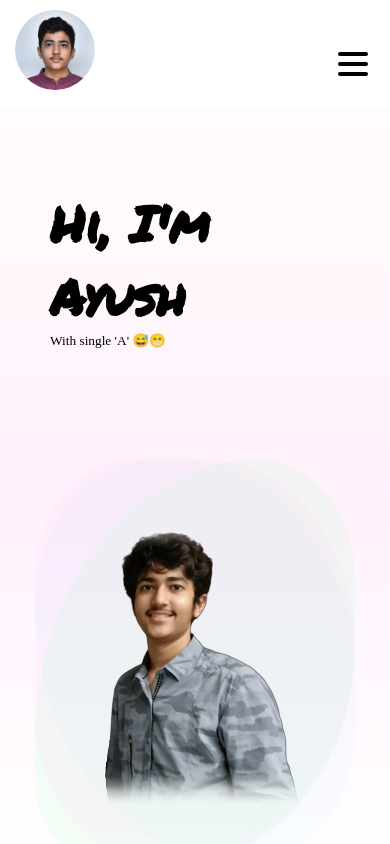
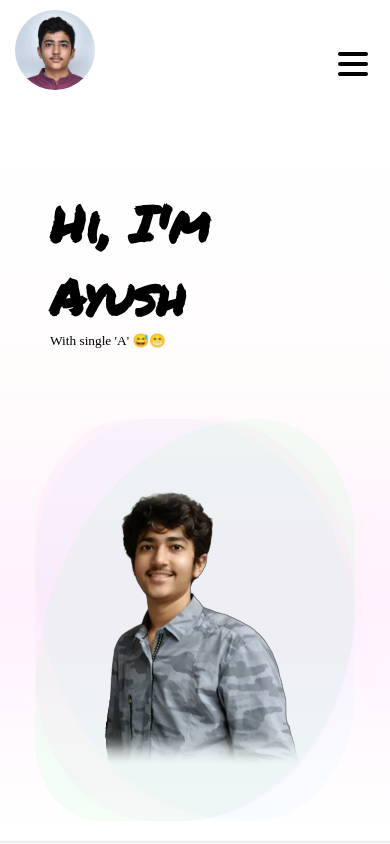
Before and after one commit to Ayush181005/Portfolio-Frontend, a React (Create React App) app: page / in a window 390 px wide. Shown: the top 844 px of the page. Built offline with nearby package versions, Linux system fonts and the light colour scheme; no server answers; a web font is replaced by a local one.

Commit message:
Design Changes

```diff
--- a/src/components/CardComponent/Card.css
+++ b/src/components/CardComponent/Card.css
@@ -1,4 +1,4 @@
-.portfolio-card {
+.card {
     width: 30%;
     text-align: center;
     display: inline-block;
@@ -7,13 +7,18 @@
     margin-right: 30px;
     margin-top: 10px;
     cursor: default;
+    border-radius: 5px 5px 0 0;
 }
 
-a .portfolio-card {
+.card.bottomRounded {
+    border-radius: 5px !important;
+}
+
+a .card {
     cursor: pointer;
 }
 
-.portfolio-card img {
+.card img {
     max-height: 200px;
     height: 100%;
     border-radius: 5px;
@@ -23,7 +28,7 @@ a .portfolio-card {
     max-width: 100%;
 }
 
-.portfolio-text {
+.card-text {
     margin: auto;
     position: absolute;
     top: 50%;
@@ -37,36 +42,47 @@ a .portfolio-card {
     text-decoration: none;
 }
 
-.portfolio-card:hover .portfolio-text {
+.card-extra-info {
+    position: absolute;
+    bottom:-20px;
+    width: 100%;
+    height: 20px;
+    background: #fff;
+    font-weight: 600;
+    border-radius: 0 0 5px 5px;
+}
+
+.card:hover .card-text {
     visibility: visible;
 }
 
-.portfolio-card:hover img {
-    filter: brightness(40%);
+.card:hover img {
+    filter: brightness(30%);
 }
 
-.portfolio-card:hover {
+.card:hover {
     box-shadow: 0 1rem 3rem rgba(0, 0, 0, 0.25);
     transform: translateY(-5px);
+    background-color: rgba(0, 0, 0, 0.7);
 }
 
 @media all and (max-width:1115px){
-    .portfolio-card {
+    .card {
         width: 50%;
     }
 
-    .portfolio-card img {
+    .card img {
         max-height: 300px;
         height: 100%;
     }
 }
 
 @media all and (max-width:849px){
-    .portfolio-card {
+    .card {
         width: 100%;
     }
 
-    .portfolio-card img {
+    .card img {
         width: 100%;
         max-height: 300px;
         height: 100%;
--- a/src/components/CardComponent/Card.js
+++ b/src/components/CardComponent/Card.js
@@ -1,12 +1,13 @@
-import React from 'react'
-import './Card.css'
+import React from 'react';
+import './Card.css';
 
 export const Card = (props) => {
-  let { text, img_url } = props;
+  let { text, img_url, extraInfo } = props;
   return (
-    <div className="portfolio-card">
-        <img src={img_url} alt="Hello, World" />
-        {text && <div className="portfolio-text">{text}</div>}
+    <div className={`card ${!extraInfo && 'bottomRounded'}`}>
+      <img src={img_url} alt="Hello, World" />
+      {text && <div className="card-text">{text}</div>}
+      {extraInfo && <div className="card-extra-info">{extraInfo}</div>}
     </div>
   )
 }
--- a/src/components/HomeComponent/Home.css
+++ b/src/components/HomeComponent/Home.css
@@ -3,14 +3,14 @@
 .intro-section {
     position: relative;
     padding: 10px 100px;
-    background: linear-gradient(#ffd2d210, #ffc3f53d, #ffdafd01);
+    background: linear-gradient(transparent 5%, #ffd2d210, #ffc3f53d, transparent 98%);
 }
 
 .intro-container {
     width: 100%;
     width: 100%;
     display: flex;
-    justify-content: center;
+    justify-content:space-evenly;
     margin-top: 30px;
 }
 
@@ -33,16 +33,12 @@
     font-weight: 300;
 }
 
-
 /* Image background */
 .img-container {
     background-color: rgba(185, 235, 248, 0.1);
     border-radius: 40% 60% 35% 70%;
     height: fit-content;
     max-width: fit-content;
-    display: block;
-    margin-left: auto;
-    margin-right: 200px;
 }
 .img-container-2 {
     background-color: rgba(142, 252, 166, 0.1);
@@ -61,36 +57,18 @@
     width: 100%;
 }
 
-@media screen and (max-width: 1230px) {
-    .img-container {
-        margin-right: 100px;
-    }
-}
-
-@media screen and (max-width: 1055px) {
-    .img-container {
-        margin-right: 50px;
-    }
-}
-
-@media screen and (max-width: 965px) {
-    .img-container {
-        margin-right: 10px;
-    }
-}
-
 @media screen and (max-width: 899px) {
     .intro-section {
         padding: 20px;
     }
     .intro-container {
         flex-direction: column;
+        align-items: center;
     }
     .intro-section .content {
         background: none;
     }
     .img-container {
-        margin: auto;
-        margin-top: 80px;
+        margin-top: 40px;
     }
 }
--- a/src/components/NavbarComponent/Navbar.css
+++ b/src/components/NavbarComponent/Navbar.css
@@ -195,4 +195,8 @@
     .nav-list-hidden {
         display: none;
     }
+
+    .dropdown-menu {
+        right: 0;
+    }
 }
```
Also changed, not shown: src/components/CertificateComponent/Certificate.js (+1 -1 lines), src/components/PortfolioComponent/Portfolio.js (+1 -1 lines).
